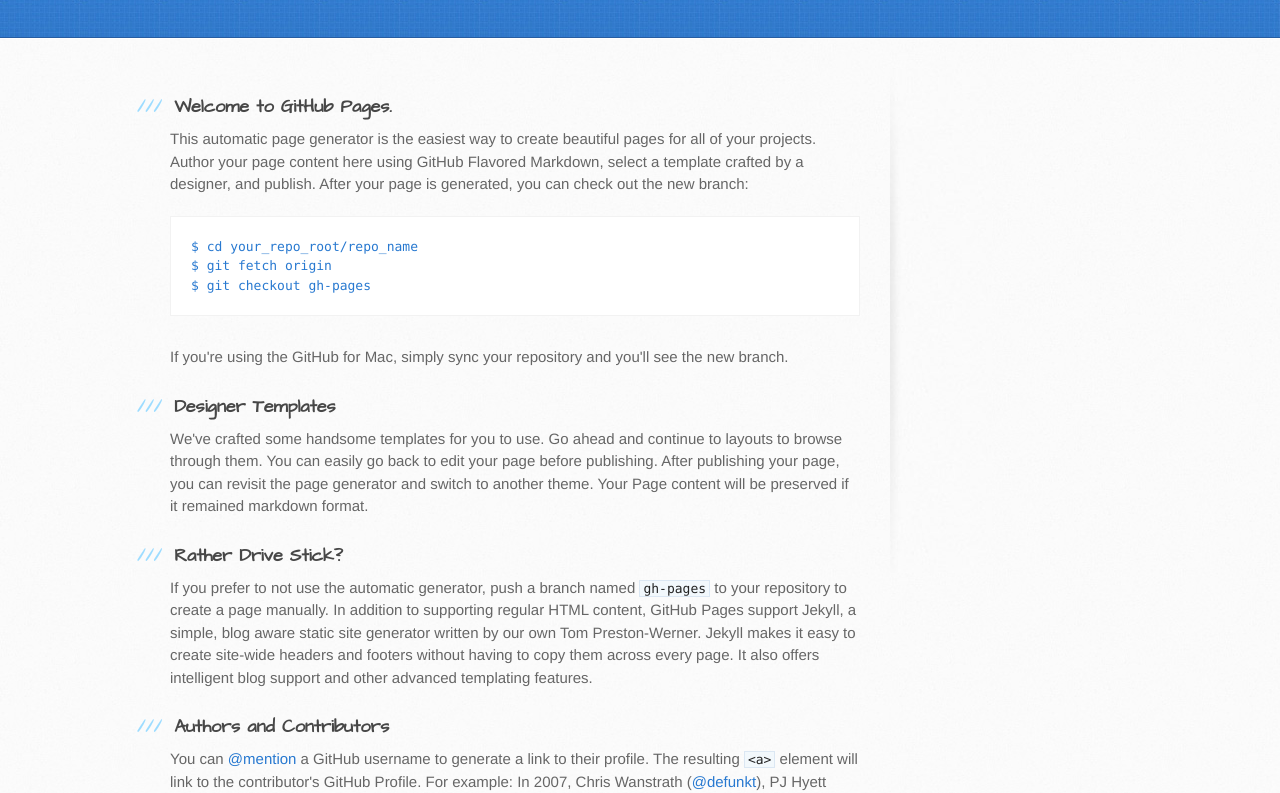
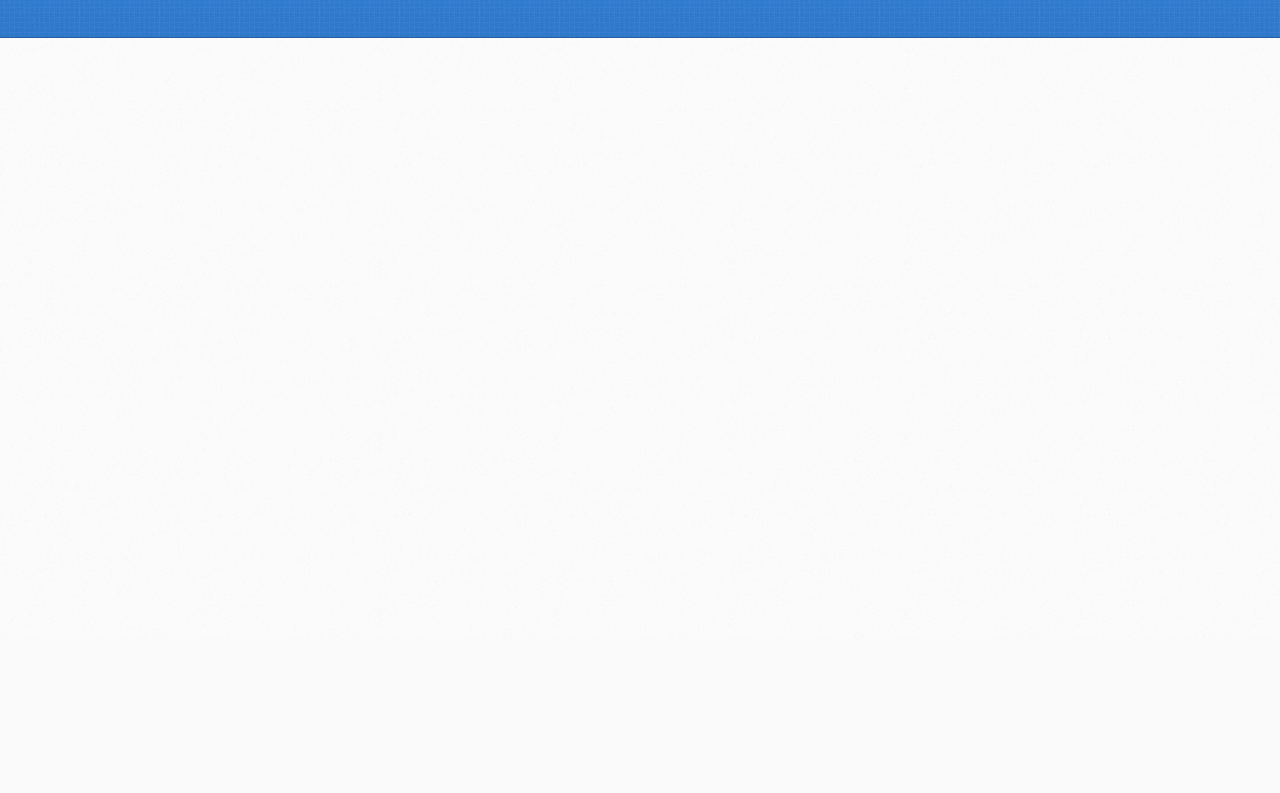
Before and after one commit to ZhuoleiW/julieww.github.io, a plain HTML site: page index.html in a window 1280 px wide. Shown: the part 163-956 px from the top of the page. After the commit the page ends 800 px from the top, so only its background shows below. Drawn offline with Linux system fonts and the light colour scheme.

Commit message:
Update index.html

```diff
--- a/index.html
+++ b/index.html
@@ -25,50 +25,5 @@
       </div>
     </header>
 
-    <div id="content-wrapper">
-      <div class="inner clearfix">
-        <section id="main-content">
-          <h3>
-<a id="welcome-to-github-pages" class="anchor" href="#welcome-to-github-pages" aria-hidden="true"><span class="octicon octicon-link"></span></a>Welcome to GitHub Pages.</h3>
-
-<p>This automatic page generator is the easiest way to create beautiful pages for all of your projects. Author your page content here using GitHub Flavored Markdown, select a template crafted by a designer, and publish. After your page is generated, you can check out the new branch:</p>
-
-<pre><code>$ cd your_repo_root/repo_name
-$ git fetch origin
-$ git checkout gh-pages
-</code></pre>
-
-<p>If you're using the GitHub for Mac, simply sync your repository and you'll see the new branch.</p>
-
-<h3>
-<a id="designer-templates" class="anchor" href="#designer-templates" aria-hidden="true"><span class="octicon octicon-link"></span></a>Designer Templates</h3>
-
-<p>We've crafted some handsome templates for you to use. Go ahead and continue to layouts to browse through them. You can easily go back to edit your page before publishing. After publishing your page, you can revisit the page generator and switch to another theme. Your Page content will be preserved if it remained markdown format.</p>
-
-<h3>
-<a id="rather-drive-stick" class="anchor" href="#rather-drive-stick" aria-hidden="true"><span class="octicon octicon-link"></span></a>Rather Drive Stick?</h3>
-
-<p>If you prefer to not use the automatic generator, push a branch named <code>gh-pages</code> to your repository to create a page manually. In addition to supporting regular HTML content, GitHub Pages support Jekyll, a simple, blog aware static site generator written by our own Tom Preston-Werner. Jekyll makes it easy to create site-wide headers and footers without having to copy them across every page. It also offers intelligent blog support and other advanced templating features.</p>
-
-<h3>
-<a id="authors-and-contributors" class="anchor" href="#authors-and-contributors" aria-hidden="true"><span class="octicon octicon-link"></span></a>Authors and Contributors</h3>
-
-<p>You can <a href="https://github.com/blog/821" class="user-mention">@mention</a> a GitHub username to generate a link to their profile. The resulting <code>&lt;a&gt;</code> element will link to the contributor's GitHub Profile. For example: In 2007, Chris Wanstrath (<a href="https://github.com/defunkt" class="user-mention">@defunkt</a>), PJ Hyett (<a href="https://github.com/pjhyett" class="user-mention">@pjhyett</a>), and Tom Preston-Werner (<a href="https://github.com/mojombo" class="user-mention">@mojombo</a>) founded GitHub.</p>
-
-<h3>
-<a id="support-or-contact" class="anchor" href="#support-or-contact" aria-hidden="true"><span class="octicon octicon-link"></span></a>Support or Contact</h3>
-
-<p>Having trouble with Pages? Check out the documentation at <a href="https://help.github.com/pages">https://help.github.com/pages</a> or contact <a href="mailto:support@github.com">support@github.com</a> and we’ll help you sort it out.</p>
-        </section>
-
-        <aside id="sidebar">
-
-
-
-        </aside>
-      </div>
-    </div>
-
-
   </body>
 </html>
```
